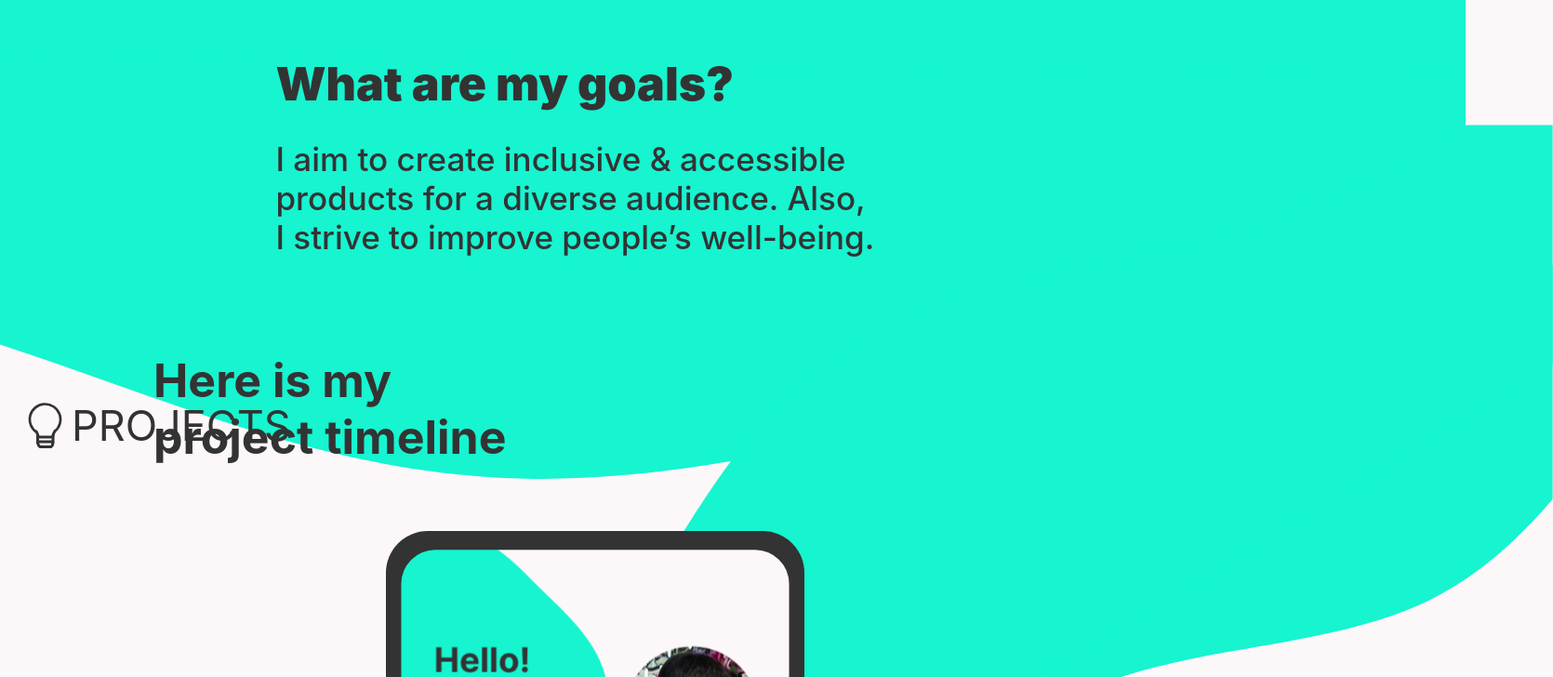
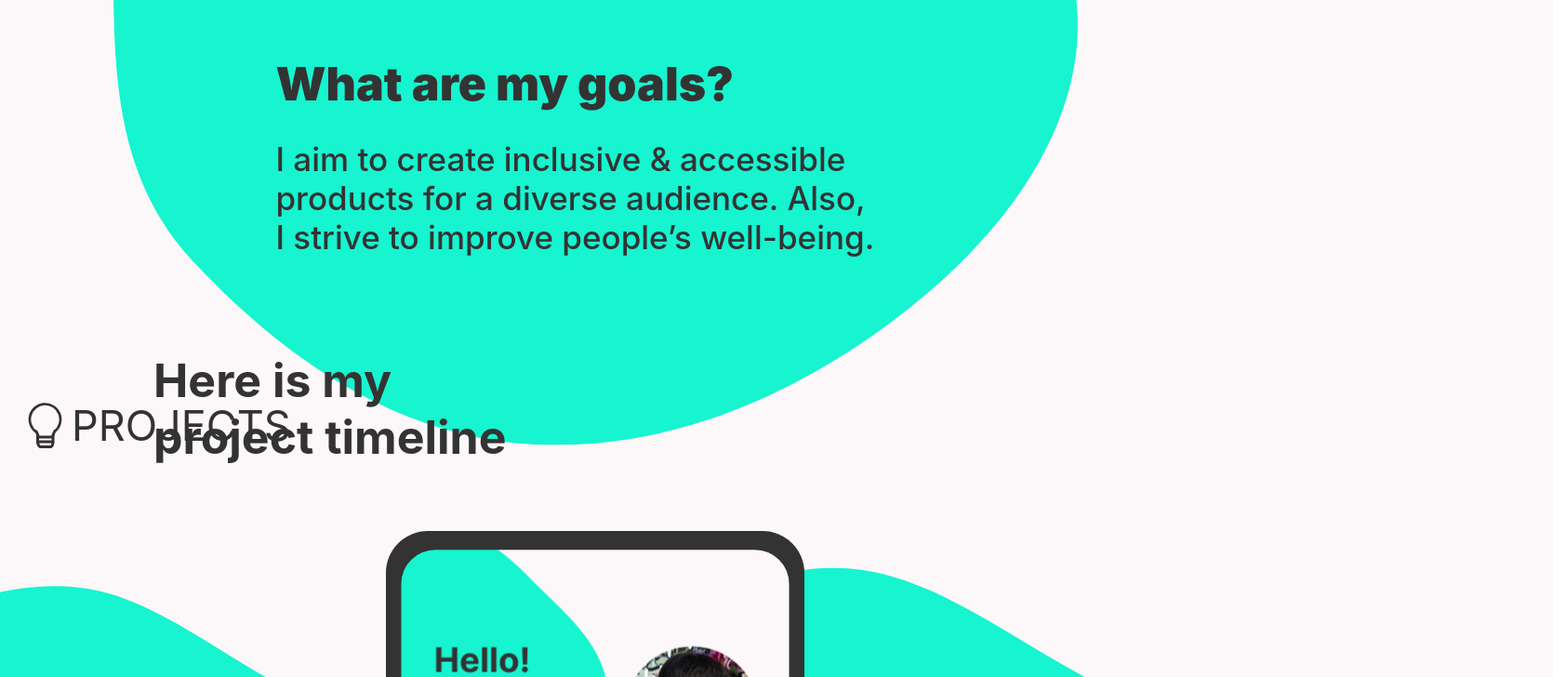
Before and after one commit to ColbyRehn/portfolio, a React (Create React App) app: page / in a window 1280 px wide. Shown: the part 1200-1928 px from the top of the page at 93% size, 1670 px wide, since content can reach past the window. Built offline with nearby package versions, Linux system fonts and the light colour scheme.

Commit message:
made bg elements scaleable

```diff
--- a/src/App.css
+++ b/src/App.css
@@ -150,6 +150,7 @@ img {
 #Blob-bg {
   z-index: 2;
   position: absolute;
+  scale: 130%;
   transform: translate(-49%,-5%);
 }
 
@@ -188,6 +189,7 @@ img {
 #about-wave-bg {
   z-index: 2;
   position: absolute;
+  scale: 110%;
 }
 
 #About-section {
@@ -214,8 +216,8 @@ img {
 #wave-diagonal-bg {
   z-index: 2;
   position: absolute;
-  transform: translate(5%,0%);
-
+  scale: 120%;
+  transform: translate(-9px,0%);
 }
 
 #Project-section {
@@ -312,18 +314,15 @@ img {
 */
 #Contact-wave-section {
   position: absolute;
-  width: 1550px;
+  width: 100vw;
 }
-
-.Wave {
-  scale: 130%
-}
-
 #Left-wave {
+  height: 100vh;
   float: left;
 }
 
 #Right-wave {
+  height: 100vh;
   float: right;
 }
 
--- a/src/App.js
+++ b/src/App.js
@@ -111,7 +111,7 @@ function App() {
           <text class="Icon-name">HOME<br/></text>
         </section>
       <div ref={homeSection} id="Home-page" class="Page-container">
-        <img id="Blob-bg" class="Wave" src={blob} alt="blob"/>
+        <img id="Blob-bg" src={blob} alt="blob"/>
         <section id="Home-section">
           <img id="Profile-picture" src={selfie} alt="Colby"/>
           <text class="Home-heading">Hello!<br/></text>
@@ -125,7 +125,7 @@ function App() {
           <text class="Icon-name">ABOUT<br/></text>
       </section>
       <div ref={aboutSection} id="About-page" class="Page-container">
-        <img id="about-wave-bg" class="Wave" src={aboutWave} alt="wave"/>
+        <img id="about-wave-bg" src={aboutWave} alt="wave"/>
         <section id="About-section">
           <text class="About-heading">Why do I code?<br/></text>
           <text class="About-text">I enjoy bringing creative ideas to life. The<br/></text>
@@ -143,7 +143,7 @@ function App() {
           <text class="Icon-name">PROJECTS<br/></text>
       </section>
       <div ref={projectSection} id="Project-page" class="Page-container">
-        <img id="wave-diagonal-bg" class="Wave" src={waveDiagonal} alt="wave"/>
+        <img id="wave-diagonal-bg" src={waveDiagonal} alt="wave"/>
         <section id="Project-section">
           <text class="Project-heading">Here is my<br/></text>
           <text class="Project-heading">project timeline<br/></text>
@@ -180,8 +180,8 @@ function App() {
       </section>
       <div ref={contactSection} id="Contact-page" class="Page-container">
         <section id="Contact-wave-section">
-          <img id="Left-wave" class="Wave" src={leftWave} alt="left wave"/>
-          <img id="Right-wave" class="Wave" src={rightWave} alt="right wave"/>
+          <img id="Left-wave" src={leftWave} alt="left wave"/>
+          <img id="Right-wave"src={rightWave} alt="right wave"/>
         </section>
         <section id="Contact-section">
           <text class="Contact-heading">Let's chat!</text>
```
Also changed, not shown: src/about-wave.svg, src/wave-diagonal.svg.
